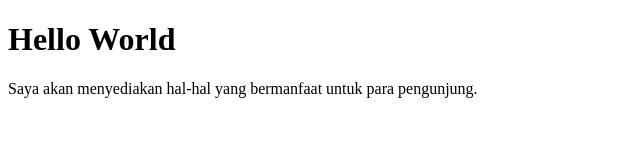
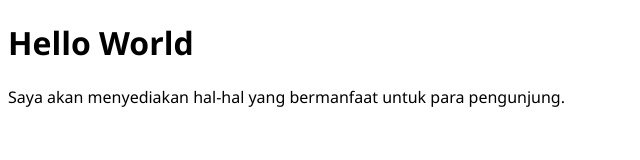
Before and after one commit to agus2s/agus, a plain HTML site: page index.html in a window 1280 px wide. Shown: the whole page, without its empty margins (0-640 px from the left). Drawn offline with Linux system fonts and the light colour scheme.

Commit message:
Update index.html

```diff
--- a/index.html
+++ b/index.html
@@ -2,7 +2,11 @@
 <html>
   <head>
     <title>Hello World</title>
-    <link rel="style" href="index.css">
+    <style>
+      body {
+        font-family: 'Segoe UI', Tahoma, Geneva, Verdana, sans-serif;
+      }
+    </style>
   </head>
   <body>
     <h1>Hello World</h1>
```
